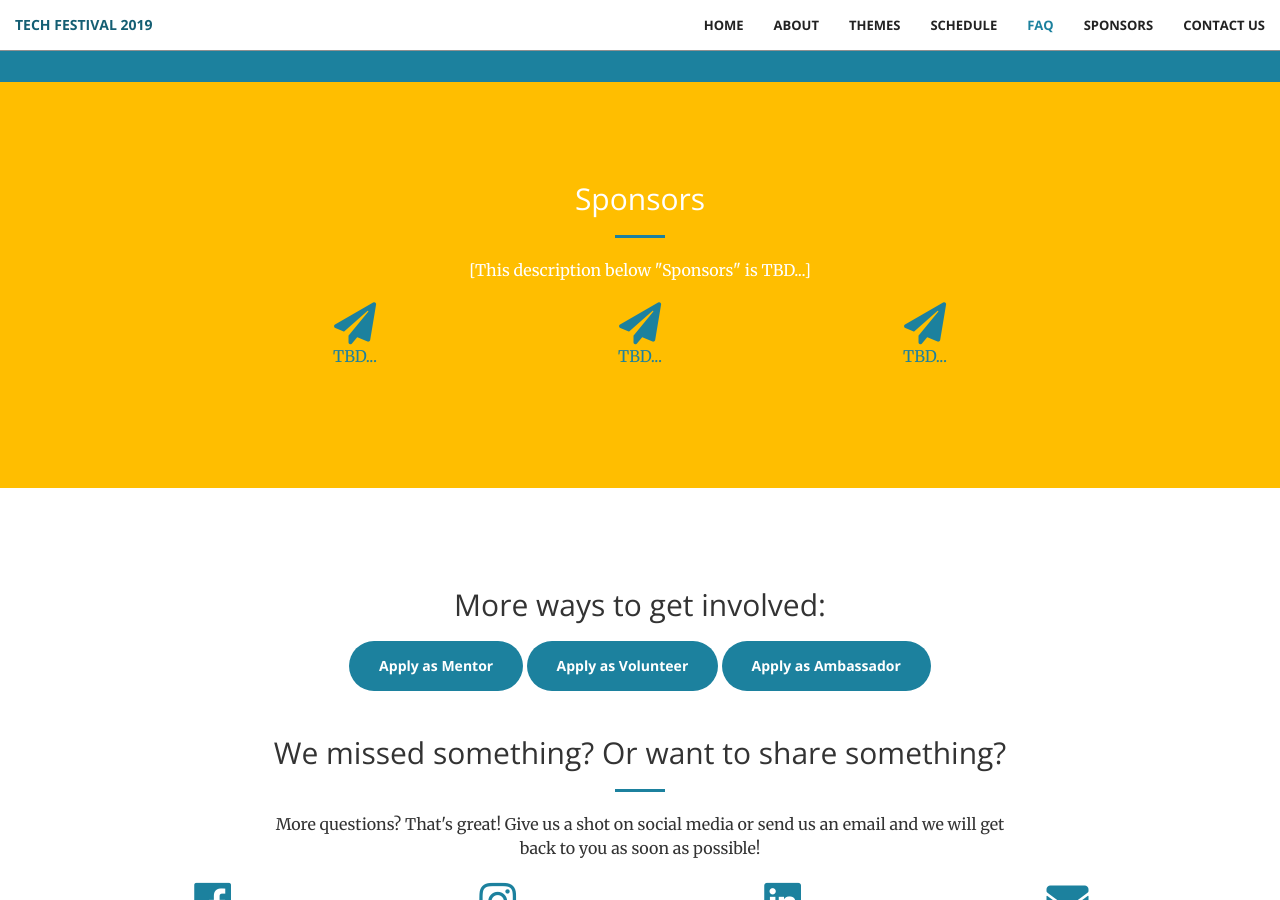
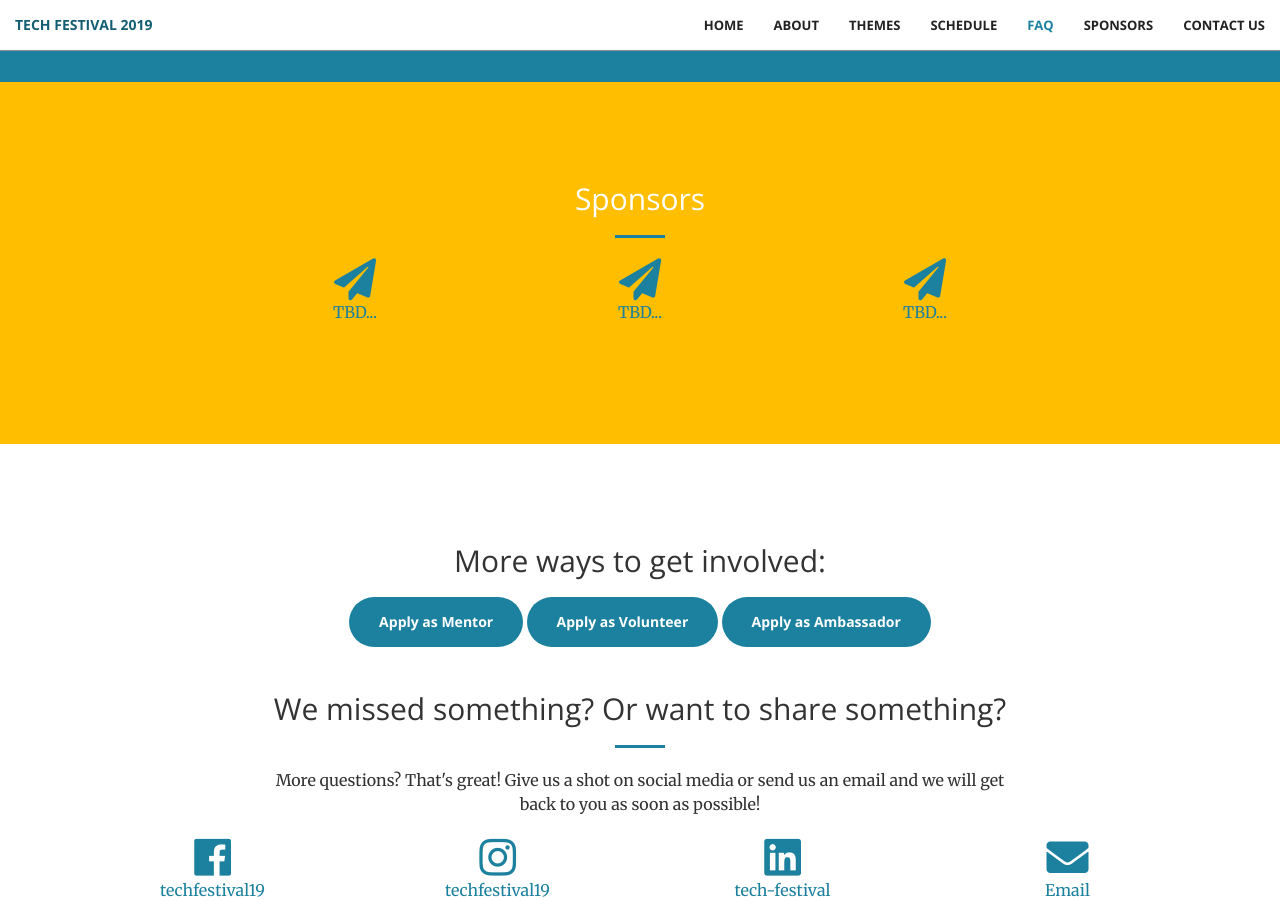
Before and after one commit to techfestivalnyc/techfestivalnyc.github.io, a Jekyll site: the page built from hackathon/index.html, in a window 1280 px wide and 900 px high, scrolled down 3713 px. Built offline with Jekyll 4.4.1, drawn with Linux system fonts in a browser that asks for light colours; part of the change alters nothing that is shown.

```diff
--- a/_config.yml
+++ b/_config.yml
@@ -4,8 +4,9 @@ author: the Tech Festival Team
 email: techfestivalnyc@gmail.com
 # this ">-" means to ignore newlines until "baseurl:"
 description: >-
-              Tech Festival is powered by
-              a group of ambitious leaders.
+              Where students across New York City will come together,
+              learn from other established and aspiring technologists,
+              and solve problems using technology.
 baseurl: "/" # the subpath of your site, e.g. /blog/
 url: "" # the base hostname & protocol for your site
 
--- a/_includes/head.html
+++ b/_includes/head.html
@@ -4,8 +4,15 @@
     <meta charset="utf-8">
     <meta http-equiv="X-UA-Compatible" content="IE=edge">
     <meta name="viewport" content="width=device-width, initial-scale=1">
+
+    <!-- Social Media meta tags -->
     <meta name="description" content="{{ site.description }}">
     <meta name="author" content="{{ site.author }}">
+    <meta property="og:title" content="{{ site.title }}"/>
+    <meta property="og:image" content="/img/cover-picture.png"/>
+    <meta property="og:site_name" content="{{ site.title }}"/>
+    <meta property="og:description" content="{{ site.description }}"/>
+
 
     <title>{{ site.title }}</title>
 
--- a/_includes/sponsors.html
+++ b/_includes/sponsors.html
@@ -4,7 +4,6 @@
             <div class="col-lg-8 col-lg-offset-2 text-center">
                 <h2 class="section-heading">Sponsors</h2>
                 <hr class="primary">
-                <p>[This description below "Sponsors" is TBD...]</p>
             </div>
         </div>
         <div class="col-lg-2 col-lg-offset-2 text-center">
```
Also changed, not shown: README.md.
